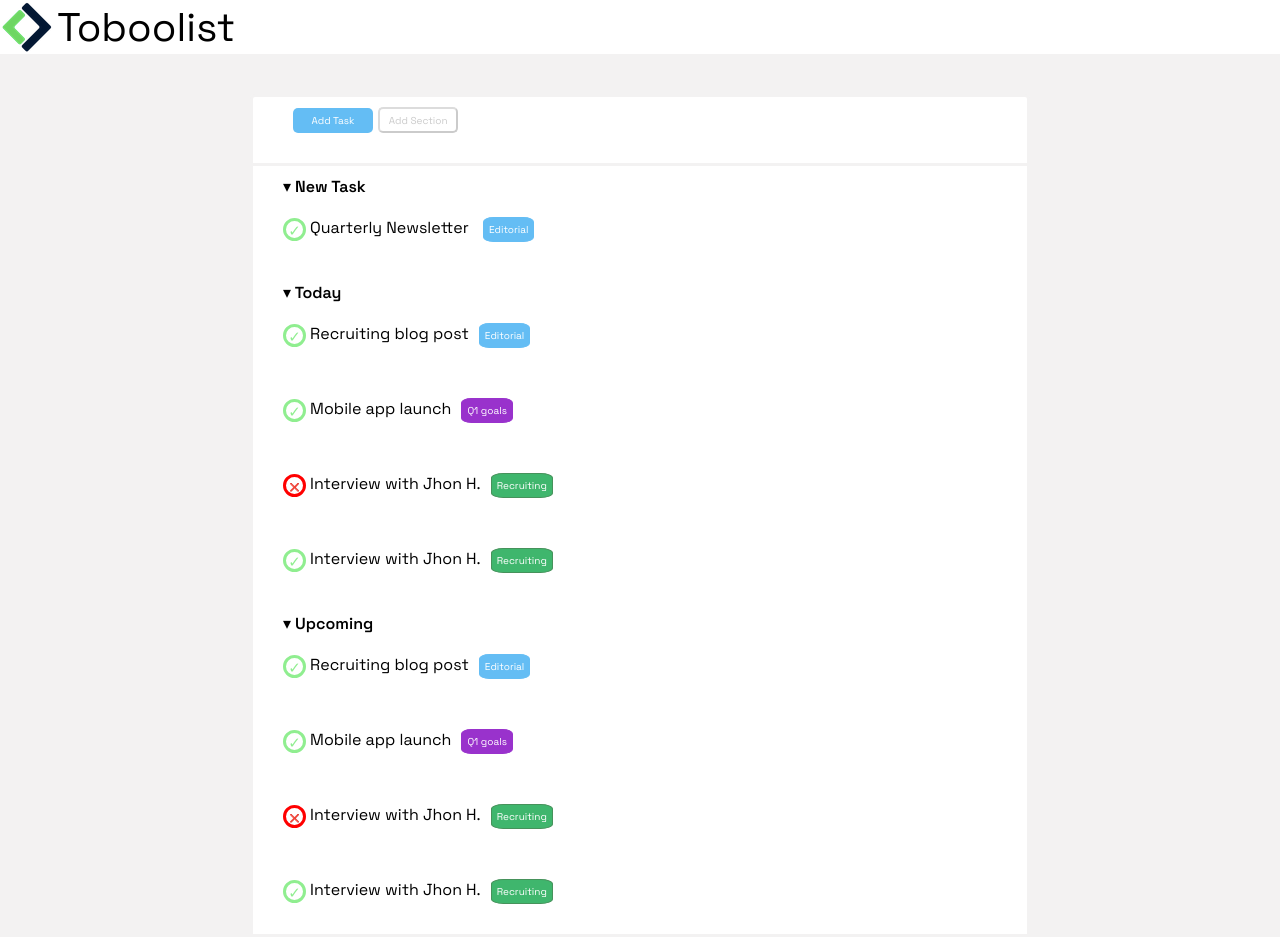
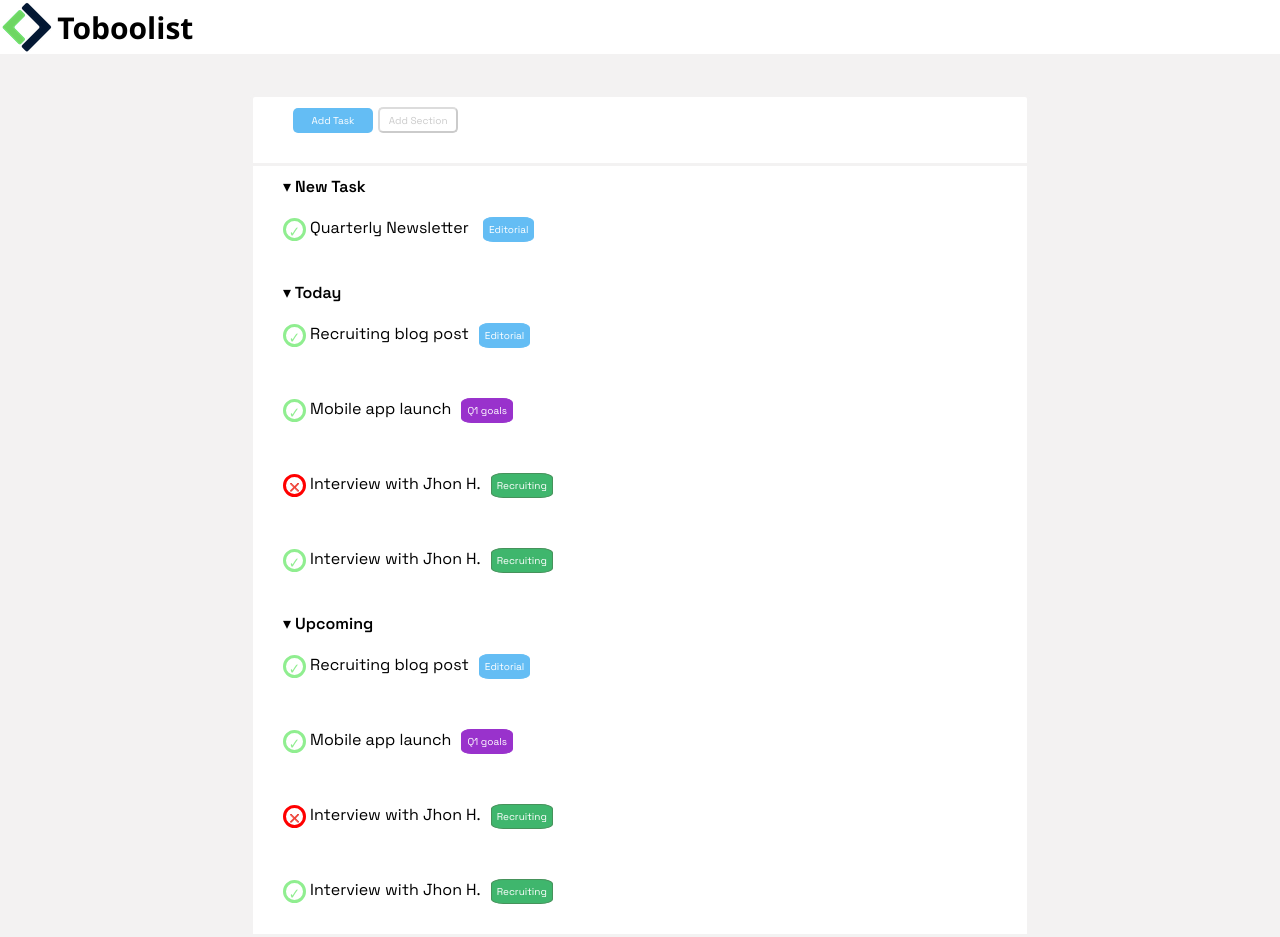
Before and after one commit to EnricoCirilli/html-css-toboolist, a plain HTML site: page index.html in a window 1280 px wide. Drawn offline with Linux system fonts and the light colour scheme.

Commit message:
add: adding comment pn html

```diff
--- a/css/style.css
+++ b/css/style.css
@@ -12,10 +12,13 @@ img{
 }
 /* Title vertical aligned*/
 span{
-   font-size: 40px;
+   font-size: 30px;
    vertical-align: middle;
+   font-weight: bold;
+   font-style:normal;
+   font-family:'Segoe UI', Tahoma, Geneva, Verdana, sans-serif
 }
-/* Main background color */
+/* Main div background color */
 main{
     background-color: rgb(243, 242, 242);
     padding-top: 30px;
@@ -31,7 +34,7 @@ main{
     padding: 10px;
 
 }
-/* Button */
+/* content first div*/
 .content-main-1{
     background-color: white;
     border-top-left-radius: 5px;
@@ -39,6 +42,7 @@ main{
     padding-left: 30px;
     border: 3px solid rgb(243, 242, 242);
 }
+/* Button 2 first div*/
 .content-main-2{
     background-color: white;
  }
```
Also changed, not shown: index.html (+11 -0 lines).
